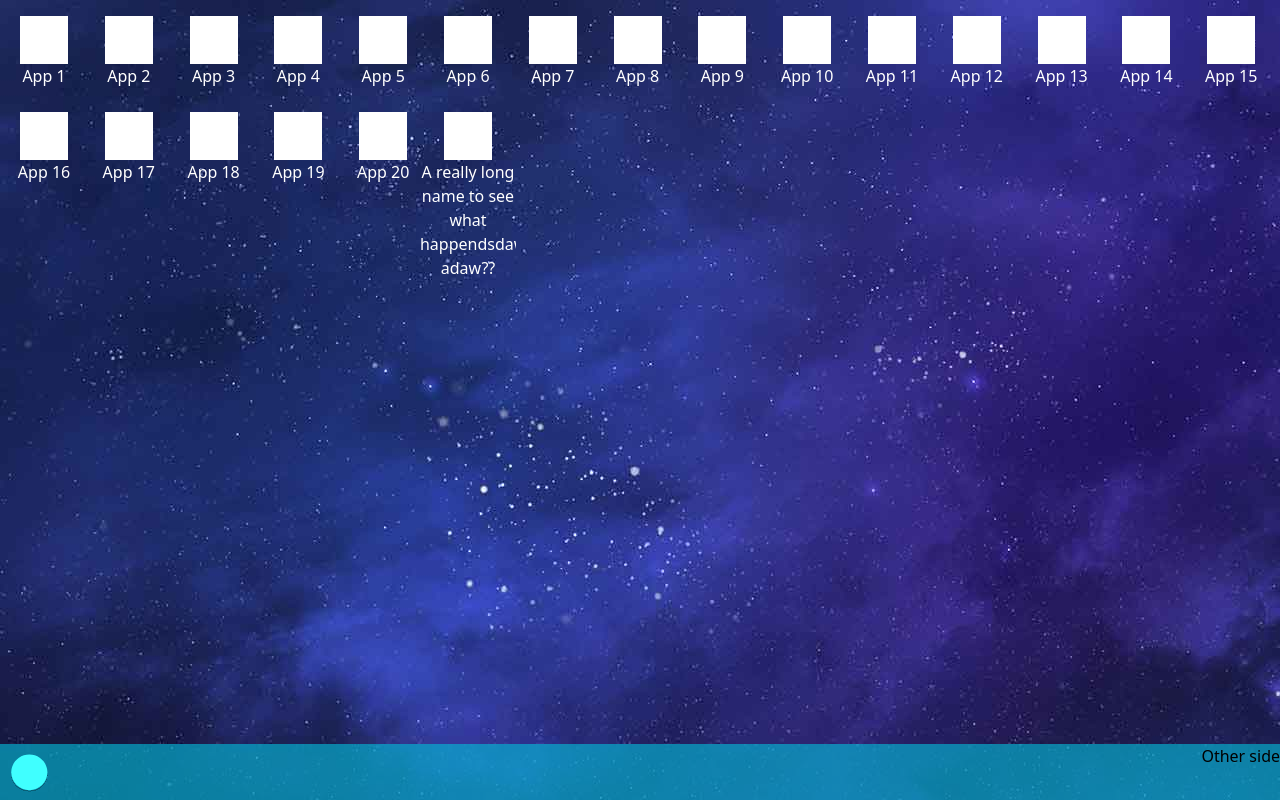
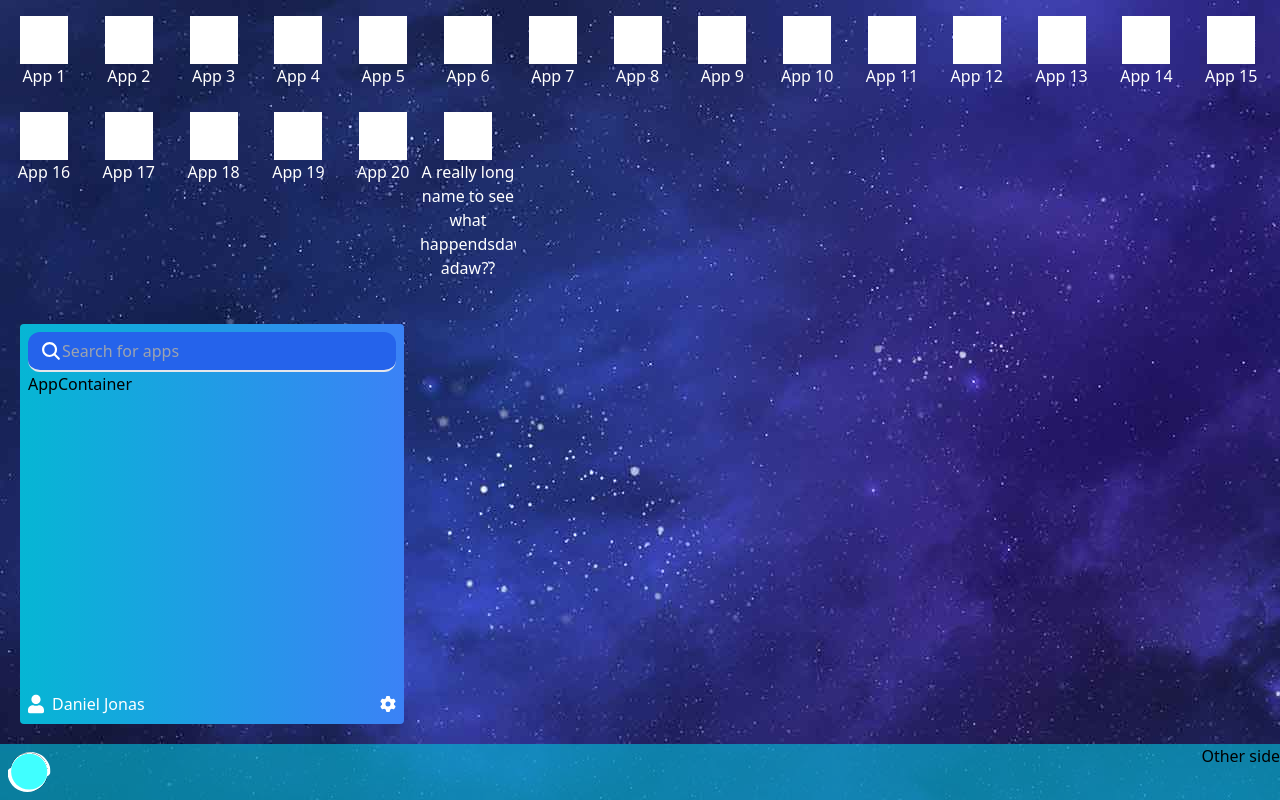
Before and after one commit to 02danieljonas/PortfolioWebsite, a React (Vite) app: page / in a window 1280 px wide. Built offline with nearby package versions, Linux system fonts and the light colour scheme.

Commit message:
Added taskbar menu

```diff
--- a/package.json
+++ b/package.json
@@ -15,6 +15,7 @@
     "postcss": "^8.4.35",
     "react": "^18.2.0",
     "react-dom": "^18.2.0",
+    "react-icons": "^5.0.1",
     "tailwindcss": "^3.4.1"
   },
   "devDependencies": {
--- /dev/null
+++ b/src/components/Menu/AppContainer.tsx
@@ -0,0 +1,9 @@
+import React from 'react'
+
+const AppContainer = () => {
+  return (
+    <div>AppContainer</div>
+  )
+}
+
+export default AppContainer
--- /dev/null
+++ b/src/components/Menu/Menu.tsx
@@ -0,0 +1,38 @@
+import React, { useState } from "react";
+import { IoSearch } from "react-icons/io5";
+import { FaUser } from "react-icons/fa";
+import { FaGear } from "react-icons/fa6";
+import AppContainer from "./AppContainer";
+
+const Menu = () => {
+    const [filterString, setFilterString] = useState<string>("");
+    return (
+        <div className="flex flex-col w-96 bg-gradient-to-r from-cyan-500 to-blue-500 h-[50vh] m-5 rounded p-2">
+            <div className="flex h-10 bg-blue-600 rounded-xl px-3 py-2 text-white border-b-2">
+                <IoSearch className="text-white h-full w-auto" />
+                <input
+                    type="search"
+                    name="Search app"
+                    className="bg-transparent"
+                    placeholder="Search for apps"
+                    value={filterString}
+                    onChange={(e) => {
+                        setFilterString(e.target.value);
+                    }}
+                />
+            </div>
+            <div className="flex-auto">
+                <AppContainer />
+            </div>
+            <div className="flex justify-between text-white">
+                <div className="flex gap-2">
+                    <FaUser className="h-full" />
+                    <div>Daniel Jonas</div>
+                </div>
+                <FaGear className="h-full" />
+            </div>
+        </div>
+    );
+};
+
+export default Menu;
--- a/src/components/Taskbar.tsx
+++ b/src/components/Taskbar.tsx
@@ -1,13 +1,27 @@
-import React from "react";
+import React, { useState } from "react";
+import Menu from "./Menu/Menu";
 
 const Taskbar = () => {
+    const [isMenuActive, setIsMenuActive] = useState<boolean>(true);
+
     return (
-        <div className="bg-opacity-65 bg-cyan-500 w-full h-14 flex justify-between">
-            <div className="h-full p-2 group relative">
+        <div className="bg-opacity-65 bg-cyan-500 w-full h-14 flex justify-between relative">
+            <div
+                className="absolute bottom-full"
+                style={{ display: isMenuActive ? "initial" : "none" }}
+            >
+                <Menu />
+            </div>
+            <div
+                className="h-full p-2 group relative cursor-pointer"
+                onClick={() => setIsMenuActive(!isMenuActive)}
+            >
                 <img
                     src="/logo.svg"
                     alt="SVG Image"
-                    className="h-full p-2 hidden group-hover:block absolute z-10 top-0 left-0"
+                    className={`h-full p-2 group-hover:opacity-100 absolute z-10 top-0 left-0 transition duration-300 ${
+                        isMenuActive ? "opacity-100 rotate-180" : "opacity-0"
+                    }`}
                 />
                 <img
                     src="/logo-circle.svg"
--- a/tailwind.config.js
+++ b/tailwind.config.js
@@ -4,9 +4,21 @@ export default {
     theme: {
         extend: {
             backgroundImage: {
-                "background": "url('/background.jpg')"
+                background: "url('/background.jpg')",
             },
         },
     },
+    safelist: [
+        "h-full",
+        "p-2",
+        "hidden",
+        "absolute",
+        "z-10",
+        "top-0",
+        "left-0",
+        "text-2xl",
+        "text-3xl",
+        { pattern: /block/, variants: ["group-hover"] }
+    ],
     plugins: [],
 };
```
Also changed, not shown: 1 other file (tests, documents, lock files or other folders).
